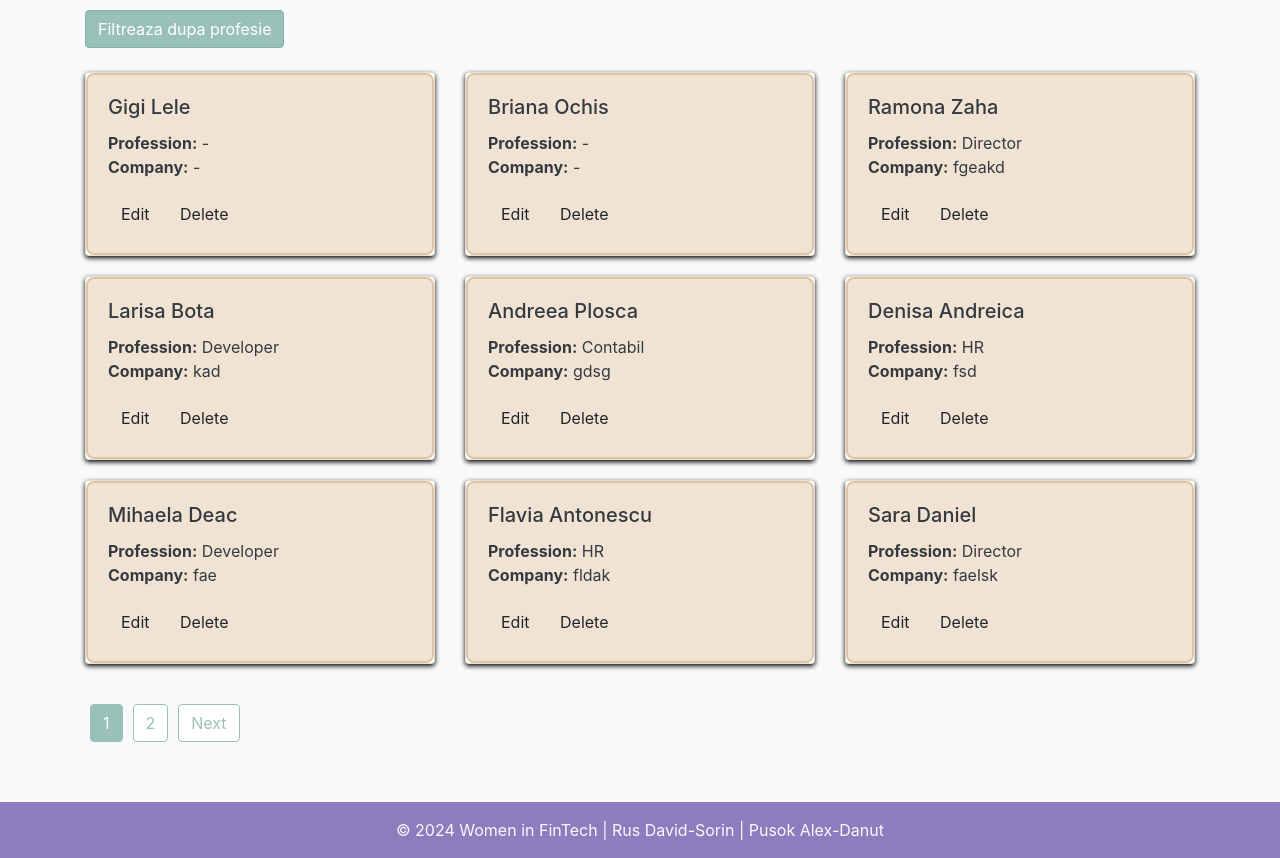
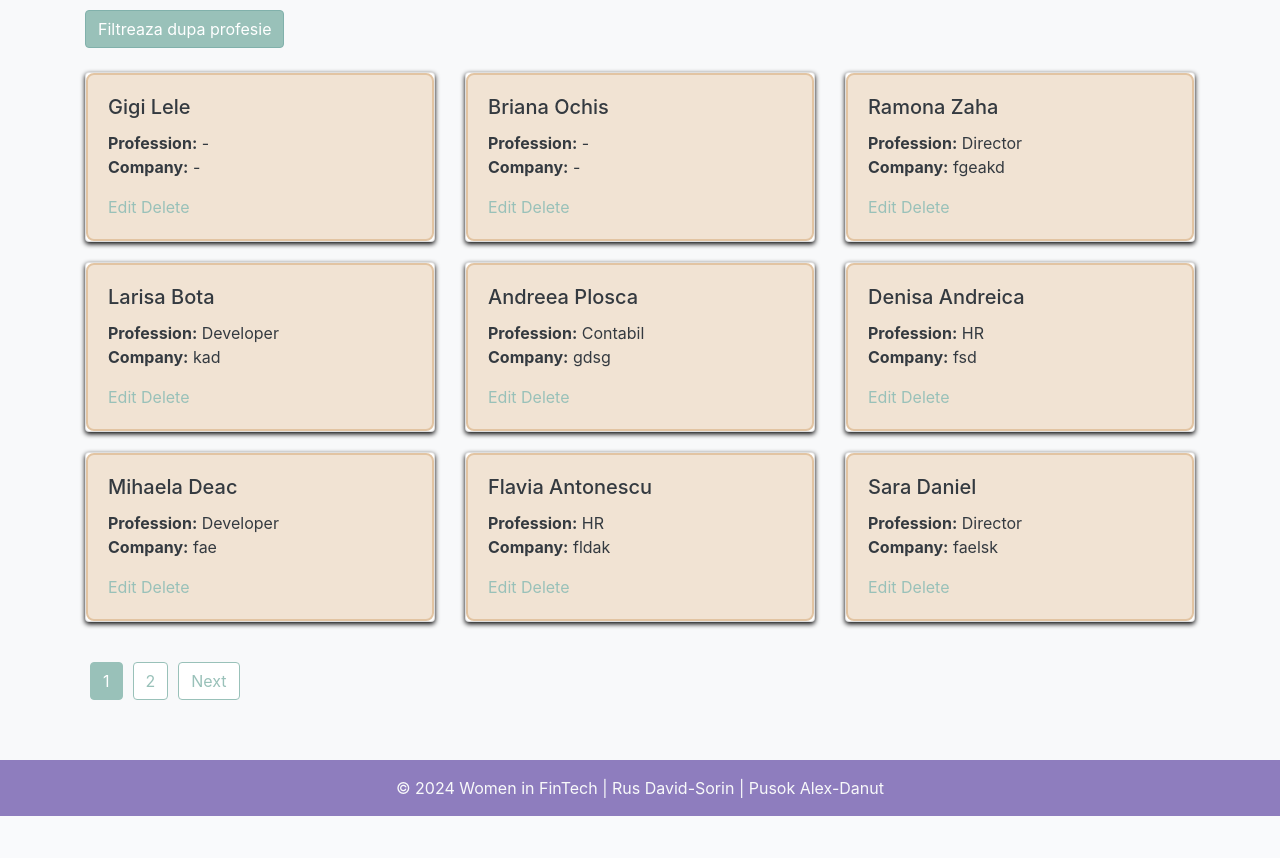
Before and after one commit to AlexPusok/women_fintech, a PHP site: page /members.php in a window 1280 px wide. Shown: the part 336-1194 px from the top of the page. After the commit the page ends 1152 px from the top, so only its background shows below. Run offline with PHP 8.4, Linux system fonts and the light colour scheme; data comes from the database, SQL or seed files in the repository; some libraries are stand-ins or nearby versions.

```diff
--- a/members.php
+++ b/members.php
@@ -116,8 +116,8 @@ $total_pages = ceil($total_members / $members_per_page);
                                 <strong>Profession:</strong> <?php echo htmlspecialchars($row['profession']); ?><br>
                                 <strong>Company:</strong> <?php echo htmlspecialchars($row['company']); ?>
                             </p>
-                            <a href="edit_member.php?id=<?php echo $row['id']; ?>" class="btn btnprimary">Edit</a>
-                            <a href="delete_member.php?id=<?php echo $row['id']; ?>" class="btn btndanger" onclick="return confirm('Are you sure?')">Delete</a>
+                            <a class="text-primary" href="edit_member.php?id=<?php echo $row['id']; ?>" class="btn btnprimary">Edit</a>
+                            <a class="text-primary" href="delete_member.php?id=<?php echo $row['id']; ?>" class="btn btndanger" onclick="return confirm('Are you sure?')">Delete</a>
                         </div>
                     </div>
                 </div>
```
